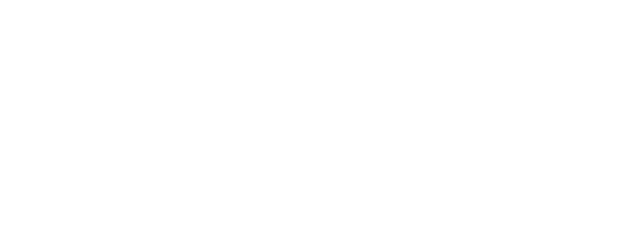
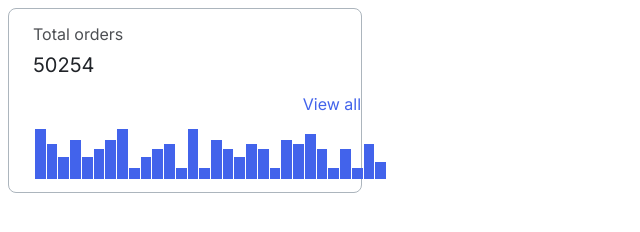
Before and after one commit to js-tasks-ru/htmlcss-20210513_dmitriy-ignatiev, a website: page 04-lection2/01-histogram/index.html in a window 1280 px wide. Shown: the whole page, without its empty margins (0-640 px from the left). Drawn offline with Linux system fonts and the light colour scheme.

Commit message:
added answer

```diff
--- a/03-lection1/02-accordion/accordion.css
+++ b/03-lection1/02-accordion/accordion.css
@@ -1,8 +1,7 @@
 /* Стилизация аккордеона */
-
-details{
+.accordion{
     display:block;
-    background: #fff;
+    background:var(--white);
     width: 730px;
     height: 72px;
     border: 1px solid #ACB5BD;
@@ -15,18 +14,14 @@ details{
 
 .text1{
     font-family: Inter;
-    color: #495057;
+    color: var(--gray);
     margin: 0 0 32px 32px;
 }
 
 details[open]{
     height: 144px;
 }
-summary{
-    color: rgb(0, 0, 0);
+.summary_accordion{
+    color: var(--black);
 padding:24px 32px 16px;
 }
-main{
-    max-width: 1440px;
-    max-height: 495px;
-}
--- a/04-lection2/01-histogram/histogram.css
+++ b/04-lection2/01-histogram/histogram.css
@@ -0,0 +1,56 @@
+.histogram{
+ background: #FFFFFF;
+border: 1px solid #ACB5BD;
+box-sizing: border-box;
+border-radius: 8px;
+width: 354px;
+height: 185px;
+}
+.text1{
+color: #212429;
+opacity: 0.8;
+font-family: Inter;
+font-style: normal;
+font-weight: normal;
+font-size: 16px;
+line-height: 24px;
+margin-bottom: 6px;
+margin-left: 24px;
+}
+.text2{
+    font-family: Inter;
+    font-style: normal;
+    font-weight: normal;
+    font-size: 20px;
+    line-height: 26px;
+color: #212429;
+margin-left: 24px;
+}
+.text3{
+font-family: Inter;
+font-style: normal;
+font-weight: normal;
+font-size: 16px;
+line-height: 24px;
+text-align: right;
+color: #4263EB;
+}
+.histogram__bar{
+    background: #4263EB;
+    margin-right: 1px;
+    flex: 1 0 auto;
+    width: 9px;
+}
+.histogram_bar{
+    display: flex;
+    justify-content: stretch;
+    flex-wrap: nowrap;
+    align-items: flex-end;
+    flex-direction: row;
+    width: 100%;
+    height: 50px;
+    margin-left: 26px;
+    margin-right: 100px;
+}
+.histogram__bar:last-child {
+  }
--- a/04-lection2/01-histogram/index.html
+++ b/04-lection2/01-histogram/index.html
@@ -6,6 +6,42 @@
         <link rel="stylesheet" href="./histogram.css">
     </head>
     <body>
-
+        <section class="histogram">
+<h1 class="text1">Total orders</h1>
+<span class="text2">50254</span>
+<h2 class="text3">View all</h2>
+<div class="histogram_bar">
+    <div class="histogram__bar" style="height: 50px"></div>
+    <div class="histogram__bar" style="height: 35px"></div>
+    <div class="histogram__bar" style="height: 22px"></div>
+    <div class="histogram__bar" style="height: 39px"></div>
+    <div class="histogram__bar" style="height: 22px"></div>
+    <div class="histogram__bar" style="height: 30px"></div>
+    <div class="histogram__bar" style="height: 39px"></div>
+    <div class="histogram__bar" style="height: 50px"></div>
+    <div class="histogram__bar" style="height: 11px"></div>
+    <div class="histogram__bar" style="height: 22px"></div>
+    <div class="histogram__bar" style="height: 30px"></div>
+    <div class="histogram__bar" style="height: 35px"></div>
+    <div class="histogram__bar" style="height: 11px"></div>
+    <div class="histogram__bar" style="height: 50px"></div>
+    <div class="histogram__bar" style="height: 11px"></div>
+    <div class="histogram__bar" style="height: 39px"></div>
+    <div class="histogram__bar" style="height: 30px"></div>
+    <div class="histogram__bar" style="height: 22px"></div>
+    <div class="histogram__bar" style="height: 35px"></div>
+    <div class="histogram__bar" style="height: 30px"></div>
+    <div class="histogram__bar" style="height: 11px"></div>
+    <div class="histogram__bar" style="height: 39px"></div>
+    <div class="histogram__bar" style="height: 35px"></div>
+    <div class="histogram__bar" style="height: 45px"></div>
+    <div class="histogram__bar" style="height: 30px"></div>
+    <div class="histogram__bar" style="height: 11px"></div>
+    <div class="histogram__bar" style="height: 30px"></div>
+    <div class="histogram__bar" style="height: 11px"></div>
+    <div class="histogram__bar" style="height: 35px"></div>
+    <div class="histogram__bar" style="height: 17px"></div>
+</div>
+</section>
     </body>
 </html>
--- a/assets/css/main.css
+++ b/assets/css/main.css
@@ -5,12 +5,15 @@
     --black: #212429;
     --pink: #F784AD;
     --purple: #7048E8;
-    --blue: #374FC7;
+    --purple-1:#5028C6;
     --red: #F03D3E;
     --grey-1: #F8F9FA;
     --grey-2: #DDE2E5;
     --grey-3: #ACB5BD;
     --grey-4: #495057;
+    --blue: #4263EB;
+    --blue-1:#2342C0;
+    --gray: #495057;
 
     --error: var(--red);
     --success: var(--blue);
```
Also changed, not shown: 03-lection1/01-button/button.css (+18 -27 lines), 03-lection1/01-button/index.html (+3 -3 lines), 03-lection1/02-accordion/index.html (+6 -6 lines).
